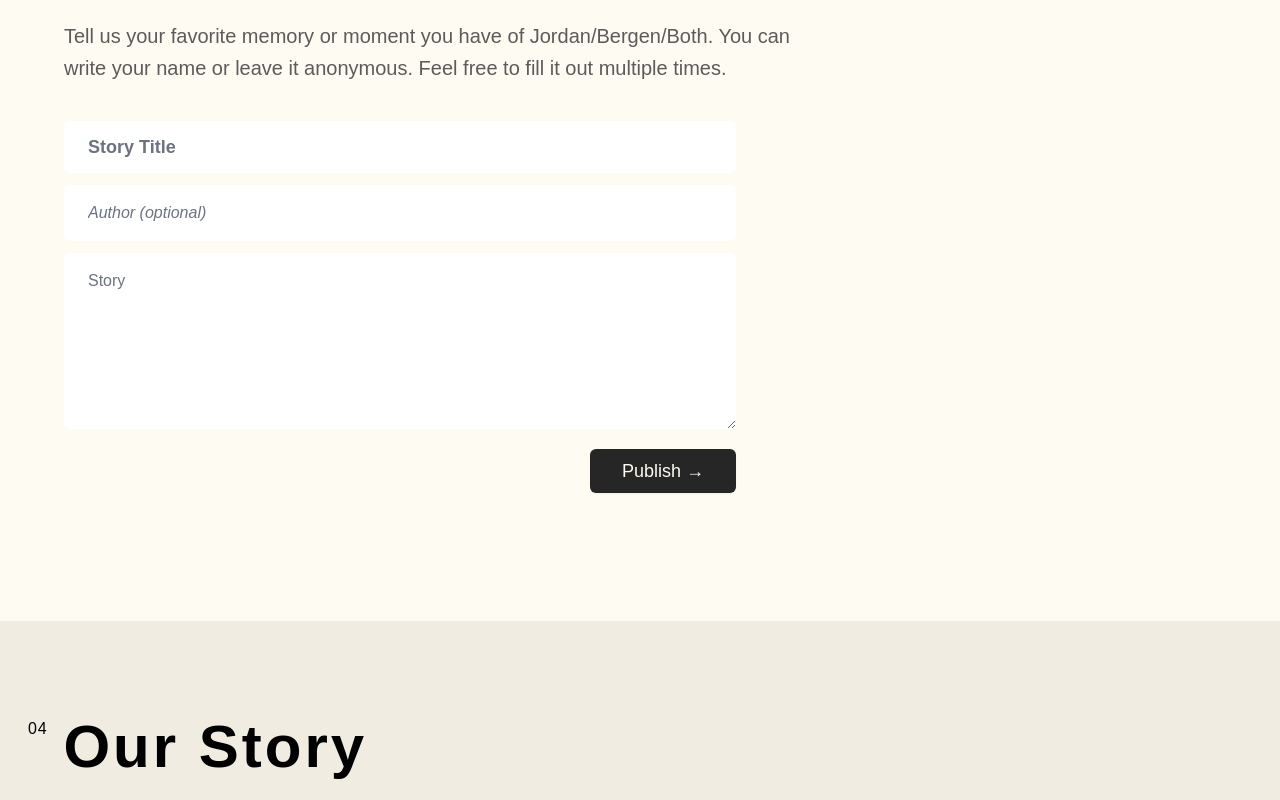
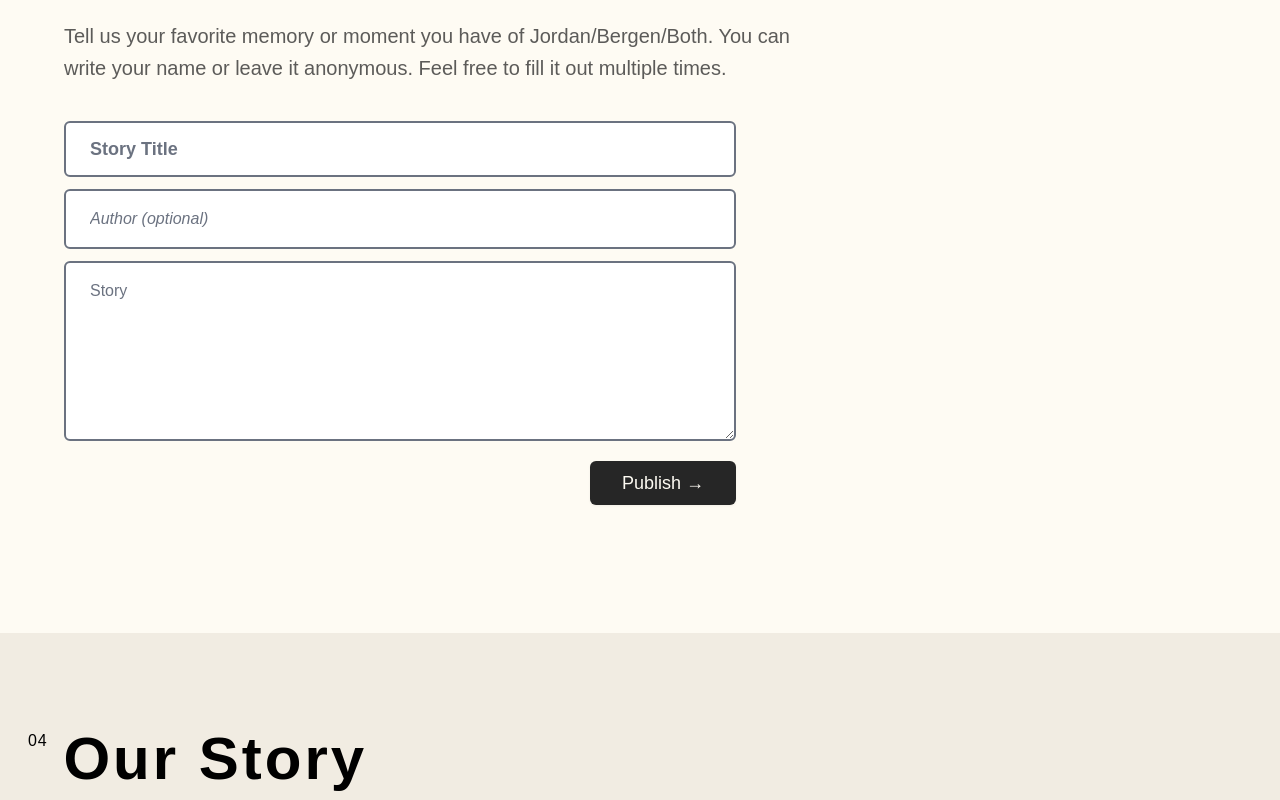
Before and after one commit to jordanlambrecht/ope-we-eloped, a Next.js app: page / in a window 1280 px wide. Shown: the part 3080-3880 px from the top of the page. Built offline with nearby package versions, Linux system fonts and the light colour scheme; no server answers; a web font is replaced by a local one.

Commit message:
styling changes to form text inputs

```diff
--- a/components/sections/Message.jsx
+++ b/components/sections/Message.jsx
@@ -74,14 +74,16 @@ function Message({ num }) {
               name='title'
               placeholder='Story Title'
               required
-              className='col-span-1 text-black  w-full text-lg font-semibold border-0 rounded-md px-6 py-3 cursor-text'
+              className='col-span-1 text-black  w-full text-lg font-semibold border-2 rounded-md px-6 py-3 cursor-text   border-gray-200
+                    focus:ring-0 focus:border-black focus:border-2'
               {...register('title', {})}
             />
             <input
               type={'text'}
               name='author'
               placeholder='Author (optional)'
-              className='col-span-1 text-black text-opacity-75 w-full text-md font-normal italic border-0 rounded-md px-6 py-4 cursor-text'
+              className='col-span-1 text-black text-opacity-75 w-full text-md font-normal italic border-2 rounded-md px-6 py-4 cursor-text   border-gray-200
+                    focus:ring-0 focus:border-black'
               {...register('author', {})}
             />
 
@@ -90,7 +92,8 @@ function Message({ num }) {
               rows={6}
               placeholder='Story'
               required
-              className='text-black col-span-1 w-full text-md font-normal border-0 rounded-md px-6 py-4 cursor-text'
+              className='text-black col-span-1 w-full text-md font-normal border-2 rounded-md px-6 py-4 cursor-text  border-gray-200
+                    focus:ring-0 focus:border-black'
               {...register('story', {})}
             />
             <div className='col-span-1'>
```
Also changed, not shown: 1 other file (tests, documents, lock files or other folders).
